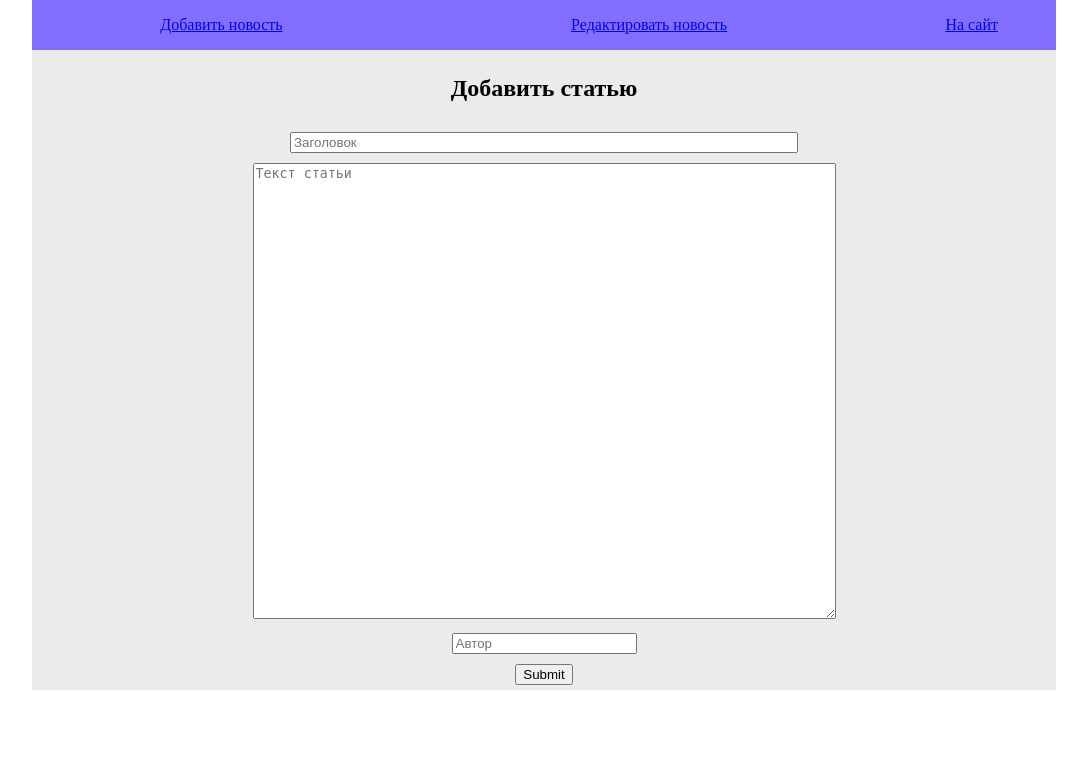
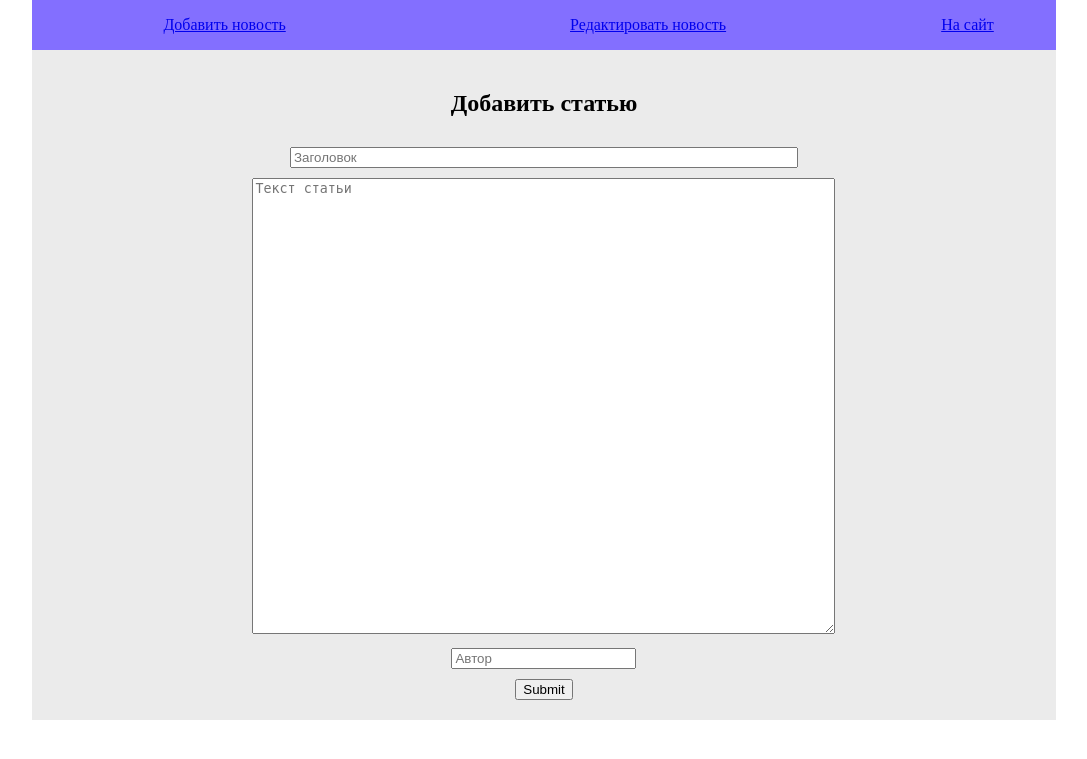
Before and after one commit to Dmitry1101985/test2, a PHP site: page /les23/admin.php in a window 1280 px wide. Shown: the top 759 px of the page, without its empty margins (96-1183 px from the left). Run offline with PHP 8.4, Linux system fonts and the light colour scheme.

Commit message:
Добавил чуть css

```diff
--- a/les23/admin.php
+++ b/les23/admin.php
@@ -1,12 +1,13 @@
 <!DOCTYPE html>
 <html lang="en">
 <head>
-    <meta charset="UTF-8">
+    <meta charset="utf-8"/>
+    <link type="text/css" rel="stylesheet" href="css/styles.css"/>
     <title>News</title>
 </head>
-<body style="width: 80%; margin: auto">
-<div style="background-color: #87CEEB">
-    <table style="width: 100%;height: 50px; text-align: center; background-color: #836FFF">
+<body>
+    <div class="nav_adm">
+        <table class="nav_tab" id="nav_tab_adm">
             <tr>
 
                 <td>
@@ -21,7 +22,6 @@
 
             </tr>
         </table>
-
     </div>
 <?php
 
--- /dev/null
+++ b/les23/css/styles.css
@@ -0,0 +1,53 @@
+body{
+    width: 80%;
+    margin: auto
+}
+
+.nav_user{
+    background-color: #EBEBEB;
+}
+
+.nav_adm{
+    background-color: #87CEEB;
+}
+
+.nav_tab{
+    width: 100%;
+    height: 50px;
+    padding: 5px;
+    text-align: center;
+}
+
+#nav_tab_us{
+    background-color: #E0E0E0;
+}
+
+#nav_tab_adm{
+    background-color: #836FFF;
+}
+.view{
+    background-color: #EBEBEB;
+
+}
+
+#view{
+    padding: 10px;
+    margin-top: 0;
+}
+
+.view_content{
+    width: 60%;
+    margin: auto;
+    padding-top: 15px;
+    padding-bottom: 15px;
+
+}
+
+#one_edit_cont{
+    text-align: center;
+}
+
+.add_upd{
+    text-align: center;
+    padding: 5px;
+}
--- a/les23/views/news/add.php
+++ b/les23/views/news/add.php
@@ -1,23 +1,25 @@
 
 
 
-<div style="background-color: #EBEBEB">
-
+<div class="view">
+    <div class="view_content">
             <form method="post">
-          <div style="text-align: center; padding: 5px">
+                <div class="add_upd">
                     <h2>Добавить статью</h2>
                 </div>
-          <div style="text-align: center; padding: 5px">
+                <div class="add_upd">
                     <input style="width:500px" type="text" name="title" placeholder="Заголовок" required/>
                 </div>
-          <div style="text-align: center; padding: 5px">
+                <div class="add_upd">
                     <textarea name="text" id="" cols="70" rows="30" placeholder="Текст статьи" required></textarea>
                 </div>
-          <div style="text-align: center; padding: 5px">
+                <div class="add_upd">
                     <input type="text" name="author" placeholder="Автор" required/>
                 </div>
-          <div style="text-align: center; padding: 5px">
+                <div class="add_upd">
                     <input type="submit" name="submit" />
                 </div>
             </form>
      </div>
+
+</div>
--- a/les23/views/news/all_titles.php
+++ b/les23/views/news/all_titles.php
@@ -1,7 +1,7 @@
 
-<div style="background-color: #EBEBEB; padding: 10px">
-    <div style="width: 60%; margin: auto">
-        <h2 style="text-align: center">Все по фильтру</h2>
+<div class="view" id="view">
+    <div class="view_content">
+        <h2 id="one_edit_cont">Все по фильтру</h2>
         <?php foreach($items as $one):?>
             <a href="index.php?ctrl=News&act=Column_One&col=<?php echo $_GET['col'];?>&val=<?php echo $one[$_GET['col']];?>"><?php echo $one[$_GET['col']];?></a><br>
         <?php endforeach;?>
--- a/les23/views/news/all_titles_edit.php
+++ b/les23/views/news/all_titles_edit.php
@@ -1,7 +1,7 @@
 
-<div style="background-color: #EBEBEB; margin-top: 0; padding: 10px">
-    <div style="margin: auto; width: 60%">
-        <h2 style="text-align: center">Выбрать статью для редактирования</h2>
+<div class="view" id="view">
+    <div class="view_content">
+        <h2 id="one_edit_cont">Выбрать статью для редактирования</h2>
         <?php foreach($items as $one):?>
             <a href="admin.php?Ctrl=News&act=Edit&val=<?php echo $one['title'];?>"><?php echo $one['title'];?></a><br>
         <?php endforeach;?>
--- a/les23/views/news/one.php
+++ b/les23/views/news/one.php
@@ -1,8 +1,8 @@
 
-<div style="background-color: #EBEBEB; padding: 10px">
-     <div style="width: 60%; margin: auto">
+<div class="view" id="view">
+     <div class="view_content">
              <?php foreach($items as $one):?>
-                     <h1 style="text-align: center"><?php echo $one->title;?></h1><br>
+                     <h1 id="one_edit_cont"><?php echo $one->title;?></h1><br>
                      <p><?php echo $one->text;?></p><br>
                      <p><strong><?php echo $one->author;?></strong></p><br>
                      <p><?php echo $one->date;?></p><br>
```
Also changed, not shown: les23/index.php (+7 -7 lines), les23/views/news/all.php (+4 -4 lines), les23/views/news/one_edit.php (+16 -13 lines). Lines whose indentation alone changed are shown as unchanged.
